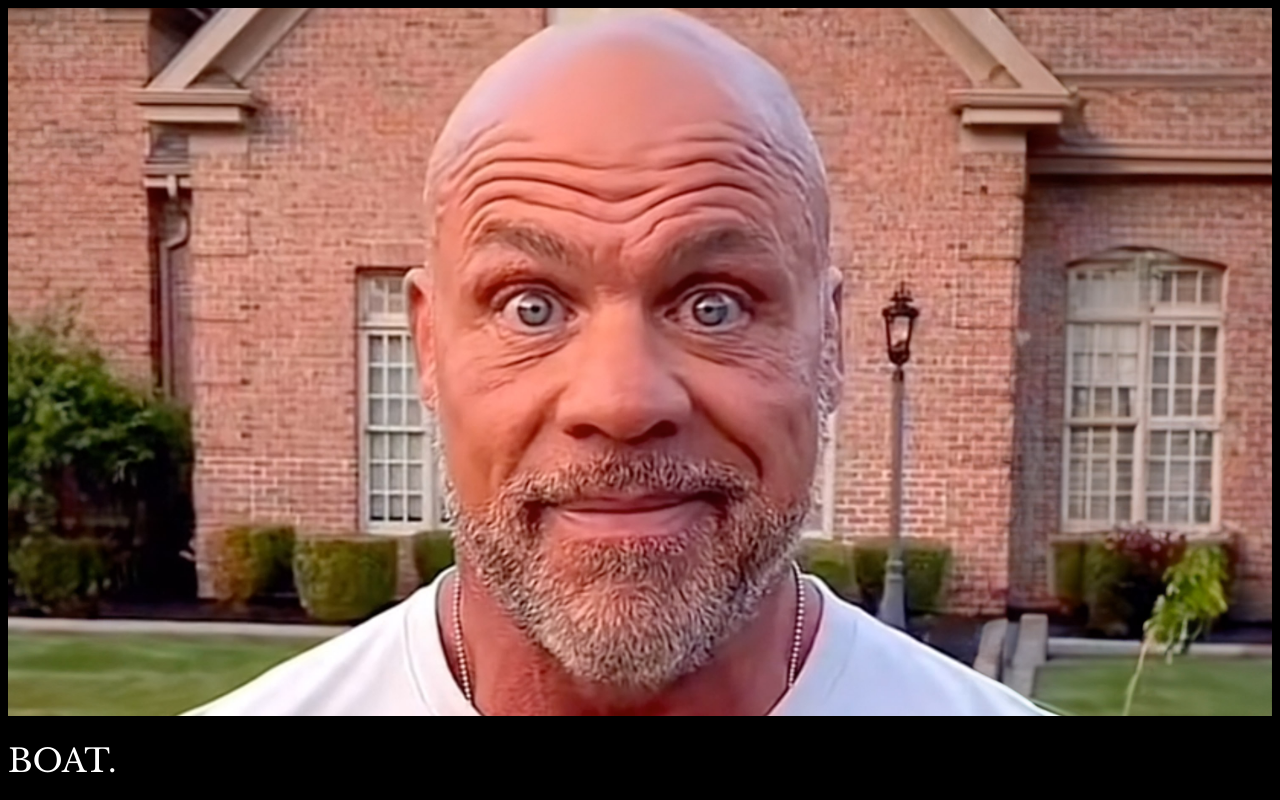
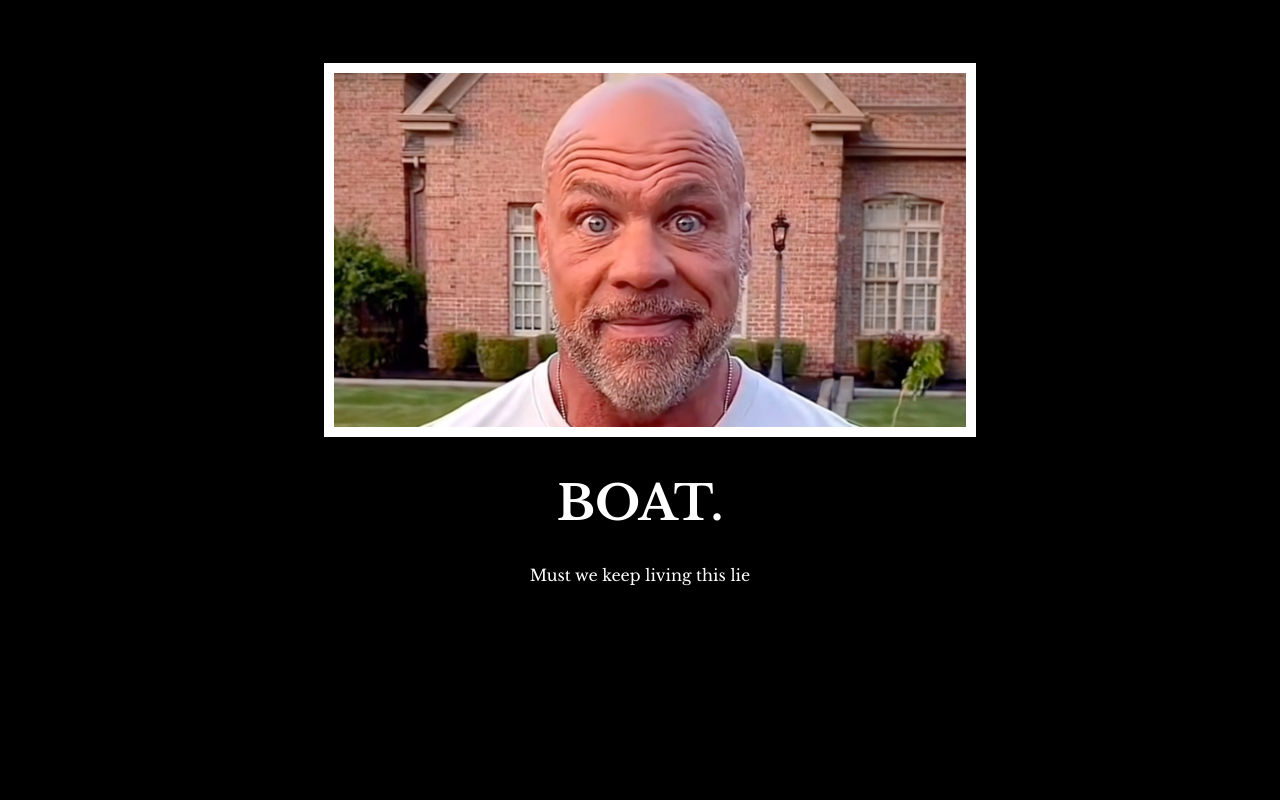
Before and after one commit to Ahmed-Bengal/MotivationalMemeMachine, a plain HTML site: page index.html in a window 1280 px wide. Drawn offline with nearby package versions, Linux system fonts and the light colour scheme.

Commit message:
Update style.css

```diff
--- a/style.css
+++ b/style.css
@@ -1,32 +1,22 @@
-body{
-    background-color: black;
+body {
+  background-color: black;
 }
 h1 {
-  font-family: "Libre Baskerville", serif;
-  font-weight: 400;
-  font-style: normal;
-  color: white;
+
   text-transform: uppercase;
+  font-size: 3rem;
 }
-h2 {
-  color: white;
-  font-family: Georgia, Times, "Times New Roman", serif;
+
+.image{
+
+    border: white solid 10px;
+    width: 100%;
 }
-#text {
-  color: white;
+.fullcontainer{
+    text-align: center;
+    width: 50%;
+    margin-left: 25%;
+    margin-top: 5%;
+    font-family: "Libre Baskerville", serif;
+    color: white;
 }
-img {
-  width: 100%;
-
-}
-#image {
-  border: white solid 5px;
-  margin: 0px 25%;
-}
-#fullcontainer{
-
-    text-align: center;
-    margin-top: 5%;
-
-
-}
```
